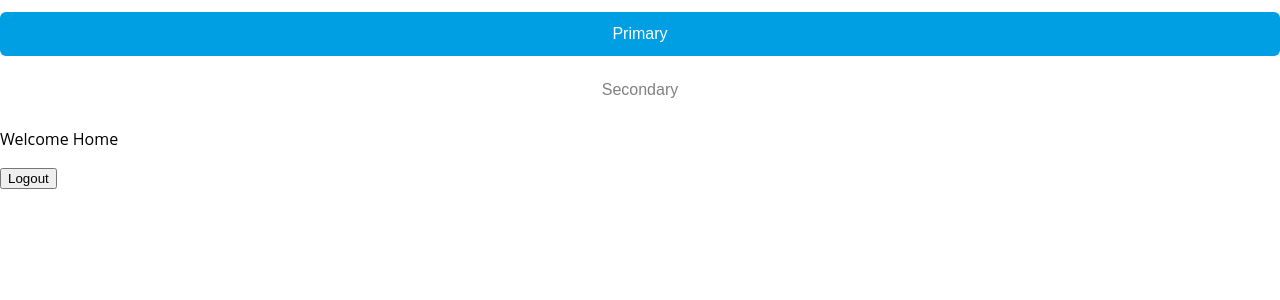
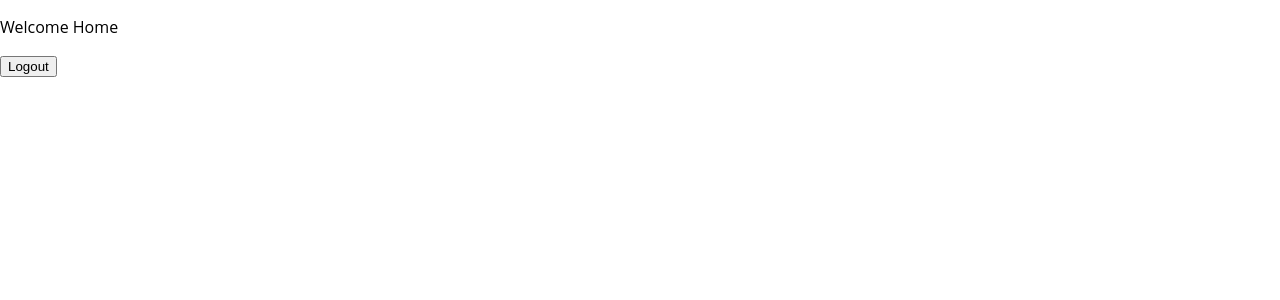
Before and after one commit to CallumAB/student-feedback-system, a React (Create React App) app: page / in a window 1280 px wide. Shown: the top 300 px of the page. Built offline with nearby package versions, Linux system fonts and the light colour scheme.

Commit message:
Removed component tests

```diff
--- a/src/App.js
+++ b/src/App.js
@@ -12,14 +12,8 @@ import SecondaryButton from "./components/SecondaryButton";
 
 function App() {
 
-  const test = () => {
-    console.log("Works")
-  }
-
   return (
     <div>
-      <PrimaryButton text="Primary" width="100%" onClick={test}/>
-      <SecondaryButton text="Secondary" width="100%"/>
       <Routes>
             <Route path='/' element={<Home/>}/>
             <Route path='/login' element={<Login/>}/>
```
